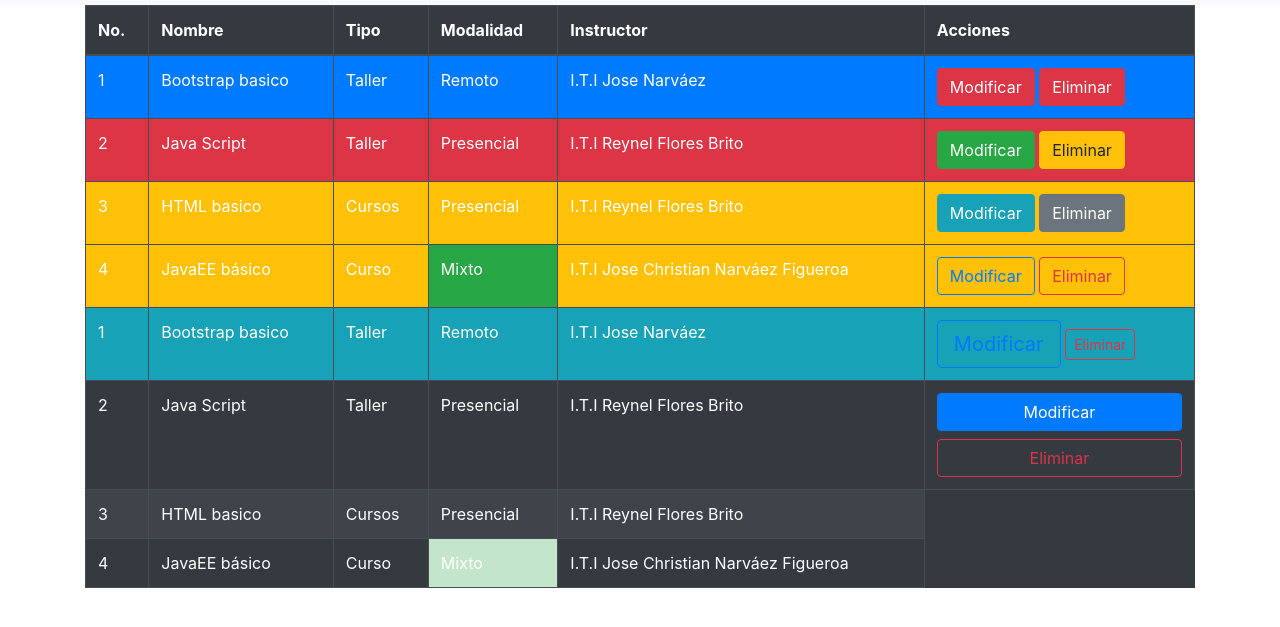
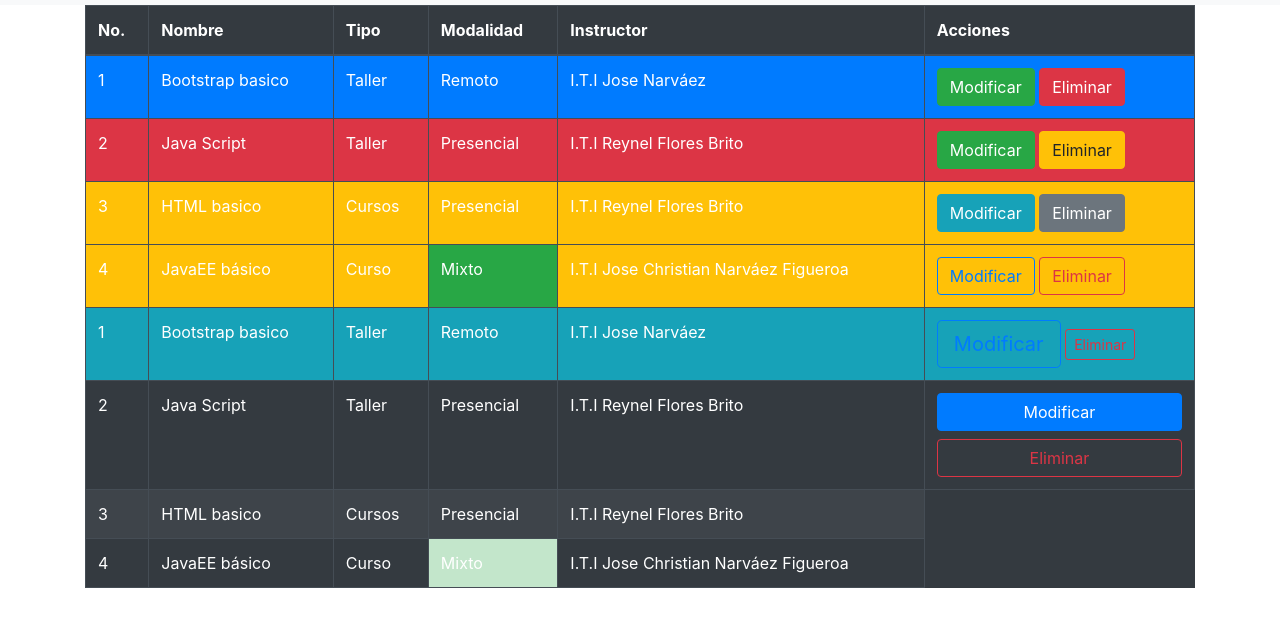
Before and after one commit to Bethbiray/aweb.3C.u2.p7.cursos.dolores.romero, a plain HTML site: page index.html in a window 1280 px wide. Shown: the part 51-678 px from the top of the page. Drawn offline with nearby package versions, Linux system fonts and the light colour scheme.

Commit message:
Primera modificacion del color de un boton

```diff
--- a/index.html
+++ b/index.html
@@ -80,7 +80,7 @@
                         <td>Remoto</td>
                         <td>I.T.I Jose Narváez</td>
                         <td>
-                            <button class="btn btn-danger">
+                            <button class="btn btn-success">
                                 Modificar
                             </button>
                             <button class="btn btn-danger">
```
